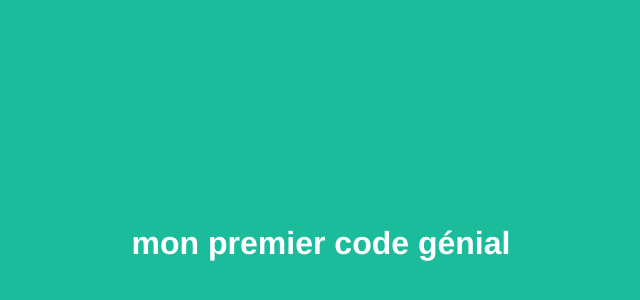
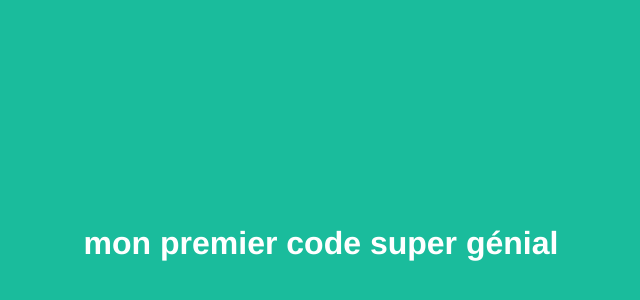
Before and after one commit to FraidFraid/testGithub, a plain HTML site: page index.html in a window 1280 px wide. Shown: the part 116-416 px from the top of the page, without its empty margins (327-967 px from the left). Drawn offline with Linux system fonts and the light colour scheme.

Commit message:
ajouté super

```diff
--- a/index.html
+++ b/index.html
@@ -27,6 +27,6 @@
 </style>
 
 <body>
-<h1>mon premier code génial</h1>
+<h1>mon premier code super génial</h1>
 </body>
 </html>
```
